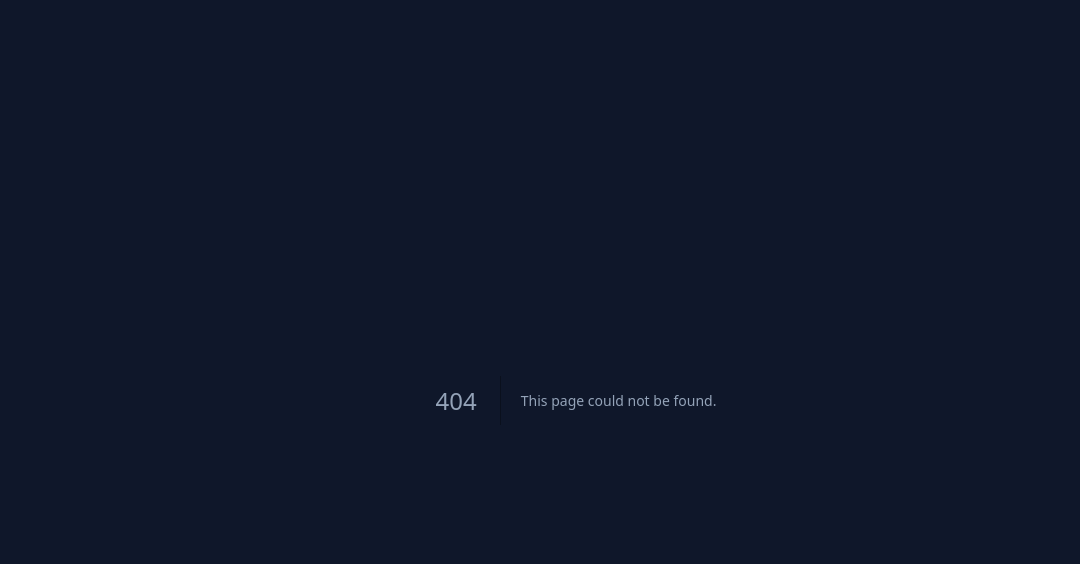
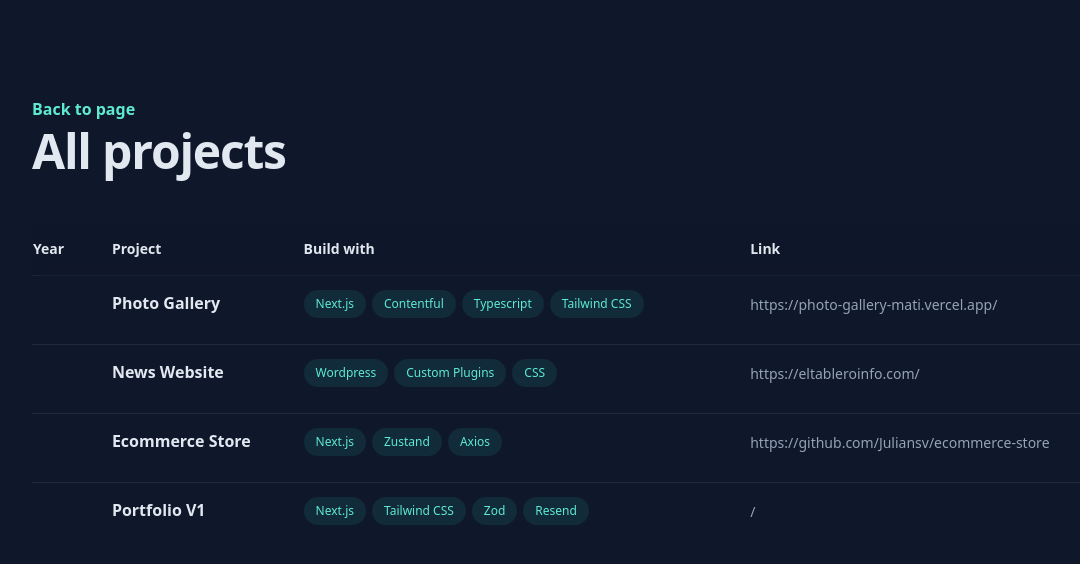
Before and after one commit to Juliansv/Juliansv, a Next.js app: page /archive in a window 1280 px wide. Before the commit this address had no page. Shown: the top 564 px of the page, without its empty margins (64-1144 px from the left). Built offline with nearby package versions, Linux system fonts and the light colour scheme.

Commit message:
Add projects archive page

```diff
--- /dev/null
+++ b/app/archive/page.tsx
@@ -0,0 +1,98 @@
+import Link from "next/link";
+import { promises as fs } from "fs";
+
+interface Project {
+  title: string;
+  description: string;
+  image: string;
+  stack?: string[];
+  url: string;
+  year: string;
+}
+
+const Archive = async () => {
+  const file = await fs.readFile(process.cwd() + "/app/data.json", "utf8");
+  const data = JSON.parse(file);
+
+  const projects: Project[] = data.projects;
+
+  return (
+    <div className="mx-auto min-h-screen max-w-screen-xl px-6 py-12 font-sans md:px-12 md:py-20 lg:px-24 lg:py-0">
+      <div className="lg:py-24">
+        <Link
+          href="/"
+          className="group mb-2 inline-flex items-center font-semibold leading-tight text-teal-300"
+        >
+          Back to page
+        </Link>
+        <h1 className="text-4xl font-bold tracking-tight text-slate-200 sm:text-5xl">
+          All projects
+        </h1>
+        <table id="content" className="mt-12 w-full border-collapse text-left">
+          <thead className="sticky top-0 z-10 border-b border-slate-300/10 bg-slate-900/75 px-6 py-5 backdrop-blur">
+            <tr>
+              <th className="py-4 pr-8 text-sm font-semibold text-slate-200">
+                Year
+              </th>
+              <th className="py-4 pr-8 text-sm font-semibold text-slate-200">
+                Project
+              </th>
+              <th className="hidden py-4 pr-8 text-sm font-semibold text-slate-200 lg:table-cell">
+                Build with
+              </th>
+              <th className="hidden py-4 pr-8 text-sm font-semibold text-slate-200 sm:table-cell">
+                Link
+              </th>
+            </tr>
+          </thead>
+          <tbody>
+            {projects.map((project, index) => (
+              <tr
+                key={index}
+                className="border-b border-slate-300/10 last:border-none"
+              >
+                <td className="py-4 pr-4 align-top text-sm">
+                  <div className="translate-y-px">{project.year}</div>
+                </td>
+                <td className="py-4 pr-4 align-top font-semibold leading-snug text-slate-200">
+                  <div>
+                    <div className="block sm:hidden">
+                      <Link
+                        href={project.url}
+                        className="inline-flex items-baseline font-medium leading-tight text-slate-200 hover:text-teal-300 focus-visible:text-teal-300 sm:hidden group/link text-base"
+                      >
+                        {project.title}
+                      </Link>
+                    </div>
+                    <div className="hidden sm:block">{project.title}</div>
+                  </div>
+                </td>
+                <td className="hidden py-4 pr-4 align-top lg:table-cell">
+                    <ul className="flex -translate-y-1.5 flex-wrap">
+                        {project.stack?.map((stack, index) => (
+                            <li key={index} className="my-1 mr-1.5">
+                                <div className="flex items-center rounded-full bg-teal-400/10 px-3 py-1 text-xs font-medium leading-5 text-teal-300 ">
+                                    {stack}
+                                </div>
+                            </li>
+                        ))}
+                    </ul>
+                </td>
+                <td className="hidden py-4 align-top sm:table-cell">
+                    <ul className="translate-y-1">
+                        <li className="mb-1 flex items-center">
+                            <Link href={project.url} className="inline-flex items-baseline font-medium leading-tight hover:text-teal-300 focus-visible:text-teal-300 text-sm text-slate-400  group/link ">{project.url}</Link>
+                        </li>
+                    </ul>
+                </td>
+              </tr>
+            ))}
+          </tbody>
+        </table>
+      </div>
+    </div>
+    //
+  );
+};
+
+export default Archive;
--- a/app/page.tsx
+++ b/app/page.tsx
@@ -17,6 +17,7 @@ interface Project {
   image: string;
   stack?: string[];
   url: string;
+  year: string;
 }
 
 export default async function Page() {
@@ -32,7 +33,7 @@ export default async function Page() {
         <header className="lg:sticky lg:top-0 lg:flex lg:max-h-screen lg:w-1/2 lg:flex-col lg:justify-between lg:py-24">
           <div>
             <h1 className="text-4xl font-bold tracking-tight text-slate-200 sm:text-5xl">
-              Julian Suarez Vivas
+              <Link href="/">Julian Suarez Vivas</Link>
             </h1>
             <h2 className="mt-3 text-lg font-medium tracking-tight text-slate-200 sm:text-xl">
               Frontend Developer
@@ -47,7 +48,7 @@ export default async function Page() {
             >
               <ul className="mt-16 w-max">
                 <li>
-                  <Link href="#About" className="group flex items-center py-3">
+                  <Link href="#about" className="group flex items-center py-3">
                     <span className="nav-indicator mr-4 h-px w-8 bg-slate-600 transition-all group-hover:w-16 group-hover:bg-slate-200 group-focus-visible:w-16 group-focus-visible:bg-slate-200 motion-reduce:transition-none"></span>
                     <span className="nav-text text-xs font-bold uppercase tracking-widest text-slate-500 group-hover:text-slate-200 group-focus-visible:text-slate-200">
                       About
@@ -56,7 +57,7 @@ export default async function Page() {
                 </li>
                 <li>
                   <Link
-                    href="#Experience"
+                    href="#experience"
                     className="group flex items-center py-3"
                   >
                     <span className="nav-indicator mr-4 h-px w-8 bg-slate-600 transition-all group-hover:w-16 group-hover:bg-slate-200 group-focus-visible:w-16 group-focus-visible:bg-slate-200 motion-reduce:transition-none"></span>
@@ -67,7 +68,7 @@ export default async function Page() {
                 </li>
                 <li>
                   <Link
-                    href="#Projects"
+                    href="#projects"
                     className="group flex items-center py-3"
                   >
                     <span className="nav-indicator mr-4 h-px w-8 bg-slate-600 transition-all group-hover:w-16 group-hover:bg-slate-200 group-focus-visible:w-16 group-focus-visible:bg-slate-200 motion-reduce:transition-none"></span>
@@ -82,12 +83,18 @@ export default async function Page() {
           {/* Here it will go the nav links  */}
           <ul className="ml-1 mt-8 flex items-center">
             <li className="mr-5 text-xs shrink-0">
-              <Link href="https://github.com/juliansv">
+              <Link
+                href="https://github.com/juliansv"
+                className="block hover:text-slate-200"
+              >
                 <Github />
               </Link>
             </li>
             <li className="mr-5 text-xs shrink-0">
-              <Link href="https://www.linkedin.com/in/juliansuarezvivas/">
+              <Link
+                href="https://www.linkedin.com/in/juliansuarezvivas/"
+                className="block hover:text-slate-200"
+              >
                 <Linkedin />
               </Link>
             </li>
@@ -99,7 +106,7 @@ export default async function Page() {
             className="mb-16 scroll-mt-16 md:mb-24 lg:mb-36 lg:scroll-mt-24"
             aria-label="About me"
           >
-            <div className="sticky top-0 z-20 -mx-6 mb-4 w-screen bg-slate-900/75 px-6 py-5 backdrop-blur md:-mx-12 md:px-12 lg:sr-only lg:relative lg:top-auto lg:mx-auto lg:w-full lg:px-0 lg:py-0 lg:opacity-0">
+            <div className="sticky top-0 z-20 -mx-6 mb-4 w-screen bg-dark-purple/75 px-6 py-5 backdrop-blur md:-mx-12 md:px-12 lg:sr-only lg:relative lg:top-auto lg:mx-auto lg:w-full lg:px-0 lg:py-0 lg:opacity-0">
               <h2 className="text-sm font-bold uppercase tracking-widest text-slate-200 lg:sr-only">
                 About
               </h2>
@@ -120,7 +127,7 @@ export default async function Page() {
                 junior frontend developer, then took a detour into QA, and now
                 I&apos;m back to my frontend roots, focusing especially on
                 Next.js. Along the way, I&apos;ve sharpened my skills in
-                JavaScript, React.js, and Next.js, while also picking up
+                React.js, Typescript, and REST APIs, while also picking up
                 insights into quality assurance practices and agile
                 methodologies. With diverse project experience, I enjoy solving
                 problems and staying updated with tech trends. Always learning,
@@ -133,7 +140,7 @@ export default async function Page() {
             className="mb-16 scroll-mt-16 md:mb-24 lg:mb-36 lg:scroll-mt-24"
             aria-label="Work experience"
           >
-            <div className="sticky top-0 z-20 -mx-6 mb-4 w-screen bg-slate-900/75 px-6 py-5 backdrop-blur md:-mx-12 md:px-12 lg:sr-only lg:relative lg:top-auto lg:mx-auto lg:w-full lg:px-0 lg:py-0 lg:opacity-0">
+            <div className="sticky top-0 z-20 -mx-6 mb-4 w-screen bg-dark-purple/75 px-6 py-5 backdrop-blur md:-mx-12 md:px-12 lg:sr-only lg:relative lg:top-auto lg:mx-auto lg:w-full lg:px-0 lg:py-0 lg:opacity-0">
               <h2 className="text-sm font-bold uppercase tracking-widest text-slate-200 lg:sr-only">
                 Experience
               </h2>
@@ -168,7 +175,14 @@ export default async function Page() {
                   </li>
                 ))}
               </ol>
-              <div className="mt-12">View Full Resume</div>
+              <div className="mt-12">
+                <Link
+                  href="https://drive.google.com/file/d/13smCcgiBdyFLyl84QtOG0EQa4onTMIWr/view?usp=sharing"
+                  className="inline-flex items-baseline font-medium leading-tight text-slate-200 hover:text-teal-300 focus-visible:text-teal-300 group/link text-base"
+                >
+                  View Full Resume
+                </Link>
+              </div>
             </div>
           </section>
           <section
@@ -176,7 +190,7 @@ export default async function Page() {
             className="mb-16 scroll-mt-16 md:mb-24 lg:mb-36 lg:scroll-mt-24"
             aria-label="Selected projects"
           >
-            <div className="sticky top-0 z-20 -mx-6 mb-4 w-screen bg-slate-900/75 px-6 py-5 backdrop-blur md:-mx-12 md:px-12 lg:sr-only lg:relative lg:top-auto lg:mx-auto lg:w-full lg:px-0 lg:py-0 lg:opacity-0">
+            <div className="sticky top-0 z-20 -mx-6 mb-4 w-screen bg-dark-purple/75 px-6 py-5 backdrop-blur md:-mx-12 md:px-12 lg:sr-only lg:relative lg:top-auto lg:mx-auto lg:w-full lg:px-0 lg:py-0 lg:opacity-0">
               <h2 className="text-sm font-bold uppercase tracking-widest text-slate-200 lg:sr-only">
                 Projects
               </h2>
@@ -224,13 +238,43 @@ export default async function Page() {
                   </li>
                 ))}
               </ul>
-              <div>View Full Project Archive</div>
+              <div>
+                <Link
+                  href="/archive"
+                  className="inline-flex items-baseline font-medium leading-tight text-slate-200 hover:text-teal-300 focus-visible:text-teal-300 group/link text-base"
+                >
+                  View Full Project Archive
+                </Link>
+              </div>
             </div>
           </section>
           <footer className="max-w-md pb-16 text-sm text-slate-500 sm:pb-0">
             <p>
-              Coded in Visual Studio Code by yours truly. Built with Next.js and
-              Tailwind CSS, deployed with Vercel. Font of choice: Montserrat.
+              Coded in{" "}
+              <span className="font-bold hover:text-teal-300">
+                <Link href="https://code.visualstudio.com/">
+                  Visual Studio Code
+                </Link>
+              </span>
+              . Built with{" "}
+              <span className="font-bold hover:text-teal-300">
+                <Link href="https://nextjs.org/">Next.js</Link>
+              </span>{" "}
+              and{" "}
+              <span className="font-bold hover:text-teal-300">
+                <Link href="https://tailwindcss.com/">Tailwind CSS</Link>
+              </span>
+              , deployed with{" "}
+              <span className="font-bold hover:text-teal-300">
+                <Link href="https://vercel.com/">Vercel</Link>
+              </span>
+              . Font of choice:{" "}
+              <span className="font-bold hover:text-teal-300">
+                <Link href="https://fonts.google.com/specimen/Montserrat">
+                  Montserrat
+                </Link>
+              </span>
+              .
             </p>
           </footer>
         </main>
```
